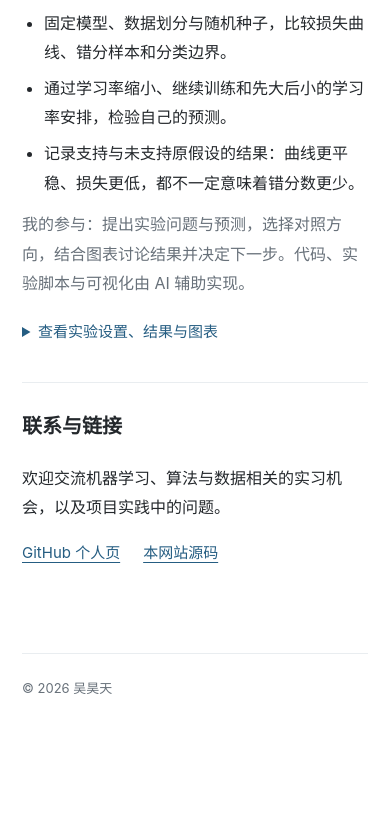
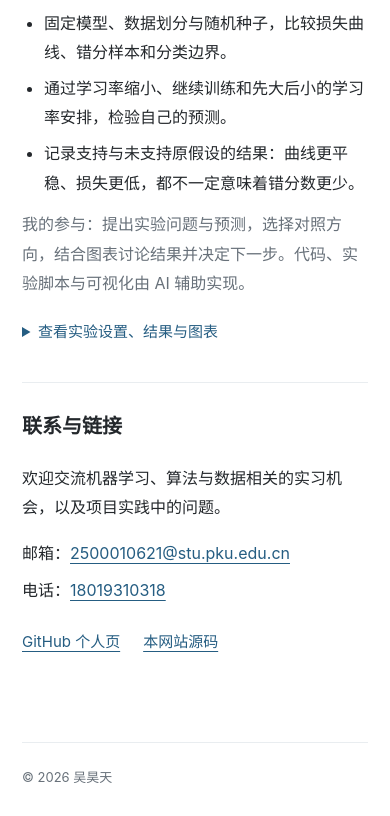
Before and after one commit to hajimi-wu/hajimi-wu.github.io, a plain HTML site: page index.html in a window 390 px wide. Shown: the part 2585-3401 px from the top of the page. Before the commit the page ends 3312 px from the top, so only its background shows below. Drawn offline with Linux system fonts and the light colour scheme.

Commit message:
Add email and phone contact links

```diff
--- a/index.html
+++ b/index.html
@@ -140,6 +140,9 @@
     .project-links, .contact-links { display: flex; flex-wrap: wrap; align-items: center; gap: 10px 23px; font-size: 15px; }
     .scope-note { color: var(--muted); font-size: 14px; }
     .contact-text { margin: 0 0 16px; }
+    .contact-details { display: grid; gap: 8px; margin: 0 0 22px; font-size: 16px; }
+    .contact-details p { margin: 0; }
+    .contact-details a { overflow-wrap: anywhere; }
     footer { width: min(100% - 64px, 790px); margin: 0 auto; padding: 22px 0 27px; border-top: 1px solid var(--line); color: var(--muted); font-size: 13px; }
     @media (max-width: 520px) {
       .header-inner { padding: 0 22px; min-height: 60px; gap: 15px; }
@@ -304,6 +307,10 @@
     <section class="page-section" id="contact" aria-labelledby="contact-title">
       <h2 id="contact-title">联系与链接</h2>
       <p class="contact-text">欢迎交流机器学习、算法与数据相关的实习机会，以及项目实践中的问题。</p>
+      <div class="contact-details">
+        <p>邮箱：<a href="mailto:2500010621@stu.pku.edu.cn">2500010621@stu.pku.edu.cn</a></p>
+        <p>电话：<a href="tel:+8618019310318">18019310318</a></p>
+      </div>
       <div class="contact-links">
         <a href="https://github.com/hajimi-wu">GitHub 个人页</a>
         <a href="https://github.com/hajimi-wu/hajimi-wu.github.io">本网站源码</a>
```
